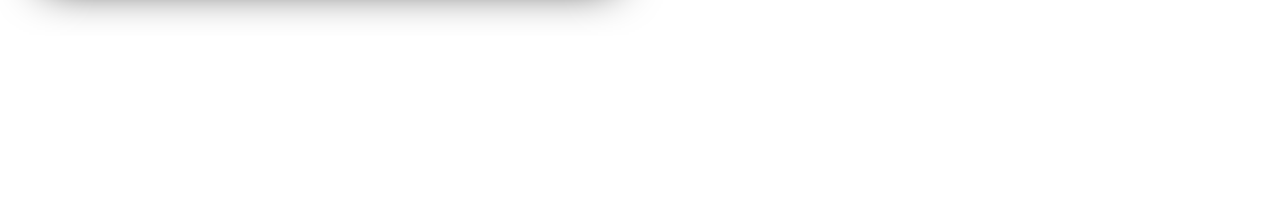
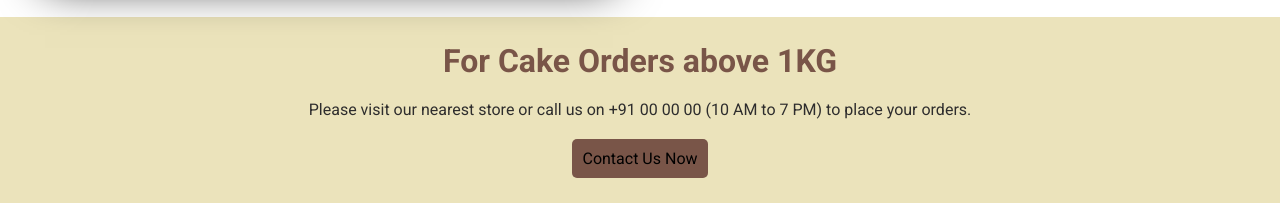
Before and after one commit to noliv-student/chocobrat-bakery-website, a plain HTML site: page index.html in a window 1280 px wide. Shown: the part 1026-1248 px from the top of the page. Before the commit the page ends 1062 px from the top, so only its background shows below. Drawn offline with Linux system fonts and the light colour scheme.

Commit message:
Structure and style of main contact section

```diff
--- a/index.html
+++ b/index.html
@@ -99,10 +99,13 @@
                 <img src="./assets/img/nadya-spetnitskaya-baking.jpg" alt="Person baking">
             </div>
         </section>
-        <section id="contact">
-            <h2></h2>
-            <p></p>
-            <a href=""></a>
+        <section id="contact-callout">
+            <h2>For Cake Orders above 1KG</h2>
+            <p>
+                Please visit our nearest store or call us on +91 00 00 00
+                (<time datetime="10am">10 AM</time> to <time datetime="7pm">7 PM</time>) to place your orders.
+            </p>
+            <a href="#" class="nav-brown">Contact Us Now</a>
         </section>
         <section id="testimony">
             <span></span>
--- a/main.css
+++ b/main.css
@@ -211,3 +211,19 @@ input[type="search"]{
 .change-order{
     order: 2;
 }
+
+/* Contact Section Style */
+#contact-callout {
+    text-align: center;
+    padding: 25px;
+    display: flex;
+    flex-direction: column;
+    gap: 20px;
+    align-items: center;
+    background-color: rgba(235,227,187,1);
+}
+
+#contact-callout h2 {
+    font-size: 32px;
+    color: #795548;
+}
```
